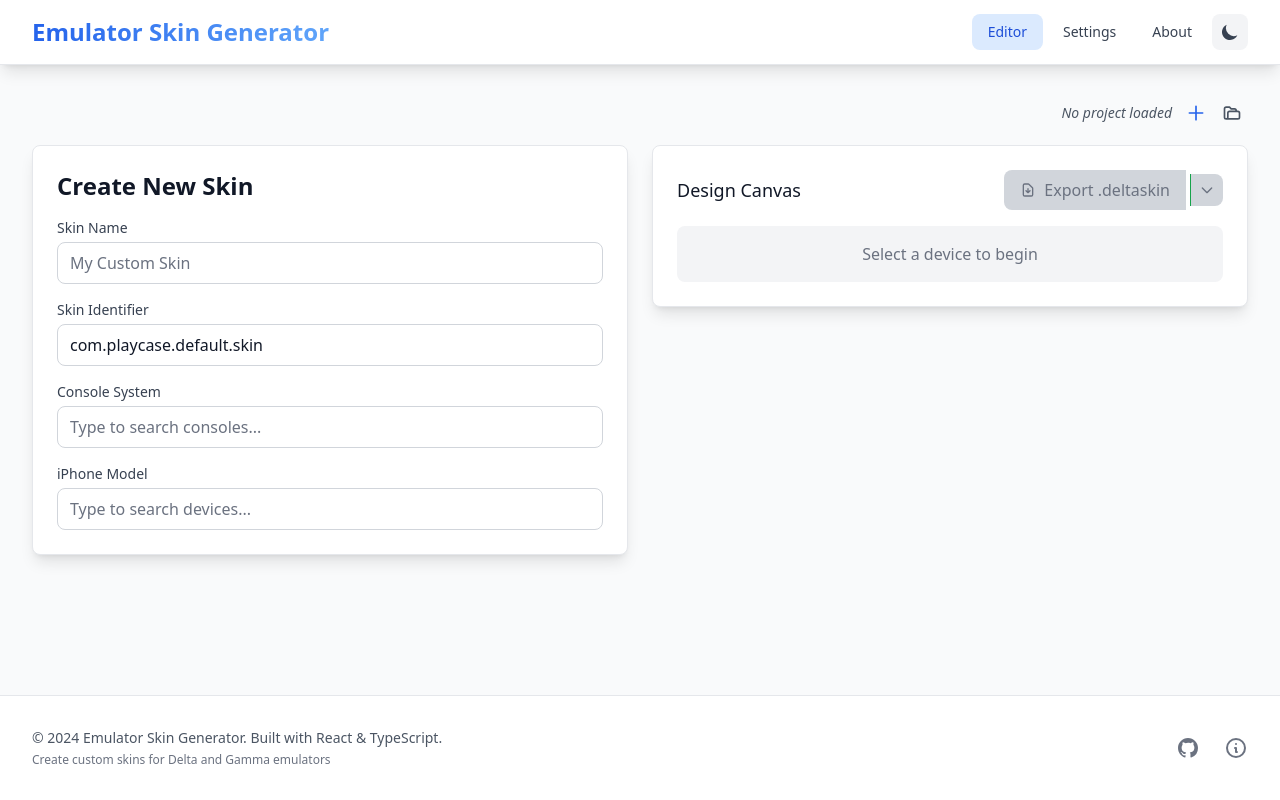
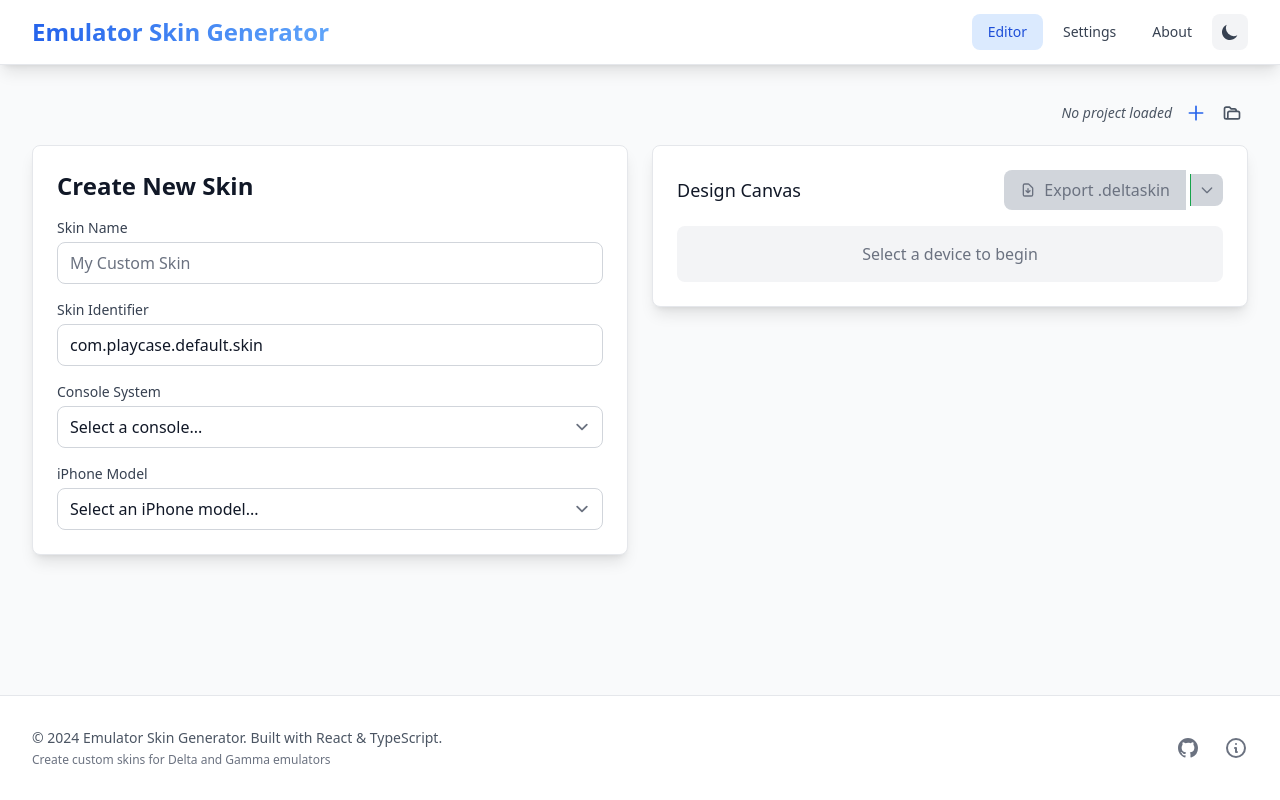
Before and after one commit to shelbyklein/emuskin-editor, a React (Vite) app: page / in a window 1280 px wide. Built offline with nearby package versions, Linux system fonts and the light colour scheme.

Commit message:
Fix console selection by changing from datalist to select dropdown
- Changed console selection from input/datalist to select element
- Changed device selection to match for consistency
- Added placeholder options for both dropdowns
- This fixes the issue where only GBC was selectable

```diff
--- a/src/pages/Editor.tsx
+++ b/src/pages/Editor.tsx
@@ -316,21 +316,19 @@ const Editor: React.FC = () => {
                 <label htmlFor="console" className="block text-sm font-medium text-gray-700 dark:text-gray-300">
                   Console System
                 </label>
-                <input
+                <select
                   id="console"
-                  list="console-list"
                   value={selectedConsole}
                   onChange={(e) => setSelectedConsole(e.target.value)}
                   className="mt-1 input-field"
-                  placeholder="Type to search consoles..."
-                />
-                <datalist id="console-list">
+                >
+                  <option value="">Select a console...</option>
                   {consoles.map((console) => (
                     <option key={console.shortName} value={console.shortName}>
                       {console.console}
                     </option>
                   ))}
-                </datalist>
+                </select>
               </div>
 
               {/* Device Selection */}
@@ -338,19 +336,19 @@ const Editor: React.FC = () => {
                 <label htmlFor="device" className="block text-sm font-medium text-gray-700 dark:text-gray-300">
                   iPhone Model
                 </label>
-                <input
+                <select
                   id="device"
-                  list="device-list"
                   value={selectedDevice}
                   onChange={(e) => setSelectedDevice(e.target.value)}
                   className="mt-1 input-field"
-                  placeholder="Type to search devices..."
-                />
-                <datalist id="device-list">
+                >
+                  <option value="">Select an iPhone model...</option>
                   {devices.map((device) => (
-                    <option key={device.model} value={device.model} />
+                    <option key={device.model} value={device.model}>
+                      {device.model}
+                    </option>
                   ))}
-                </datalist>
+                </select>
               </div>
             </div>
           </div>
```
